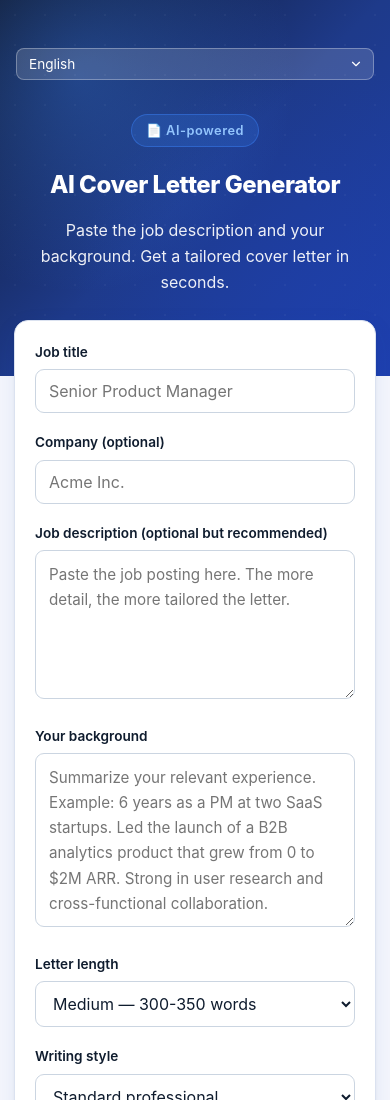
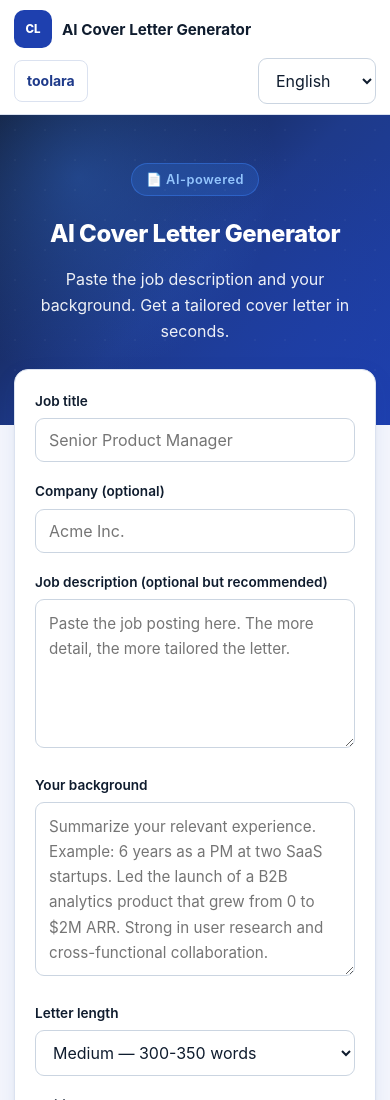
Before and after one commit to lvyafei2026-coder/ai-cover-letter-generator, a website: page public/index.html in a window 390 px wide. Shown: the top 1100 px of the page. Drawn offline with Linux system fonts and the light colour scheme.

Commit message:
Add Toolara site navigation

```diff
--- a/public/css/style.css
+++ b/public/css/style.css
@@ -107,3 +107,19 @@ li { margin-bottom: 8px; line-height: 1.65; }
   .card { padding: 20px; }
   .row { flex-direction: column; gap: 0; }
 }
+/* Toolara site navigation */
+.site-header { position: relative; z-index: 10; background: rgba(255,255,255,0.96); border-bottom: 1px solid var(--border, #e2e8f0); }
+.site-header-inner { max-width: 1120px; min-height: 68px; margin: 0 auto; padding: 10px 20px; display: flex; align-items: center; justify-content: space-between; gap: 20px; }
+.site-brand { min-width: 0; display: flex; align-items: center; gap: 10px; color: var(--text, #0f1c2e); text-decoration: none; font-weight: 700; }
+.site-brand-mark { width: 38px; height: 38px; flex: 0 0 38px; display: grid; place-items: center; border-radius: 10px; background: var(--accent, #2563eb); color: #fff; font-size: 0.72rem; font-weight: 800; }
+.site-brand-name { font-size: 0.95rem; line-height: 1.25; }
+.site-nav { display: flex; align-items: center; gap: 10px; }
+.site-nav-link { padding: 8px 12px; border: 1px solid var(--border, #e2e8f0); border-radius: 8px; background: #fff; color: var(--accent-dark, var(--accent, #1d4ed8)); text-decoration: none; white-space: nowrap; font-size: 0.875rem; font-weight: 650; transition: background 0.15s, border-color 0.15s; }
+.site-nav-link:hover { background: var(--bg, #f8fafc); border-color: var(--accent, #2563eb); }
+.site-nav select { width: auto; min-width: 120px; margin: 0; }
+@media (max-width: 560px) {
+  .site-header-inner { min-height: 0; padding: 10px 14px; flex-wrap: wrap; gap: 10px; }
+  .site-brand { flex: 1 1 100%; }
+  .site-nav { width: 100%; justify-content: space-between; gap: 8px; }
+  .site-nav select { min-width: 118px; }
+}
--- a/public/index.html
+++ b/public/index.html
@@ -35,14 +35,14 @@
 <link rel="stylesheet" href="/css/style.css">
 </head>
 <body>
+<header class="site-header"><div class="site-header-inner"><a class="site-brand" href="/" aria-label="ai-cover-letter-generator"><span class="site-brand-mark" aria-hidden="true">CL</span><span class="site-brand-name" data-i18n="title"></span></a><nav class="site-nav" aria-label="Site navigation"><a class="site-nav-link" href="https://toolara.dev/">toolara</a><select id="langSelect" onchange="setLang(this.value)" aria-label="Language">
+      <option value="en">English</option>
+      <option value="zh">简体中文</option>
+    </select></nav></div></header>
+
 
 <header class="hero">
-  <div class="lang-switch">
-    <select id="langSelect" onchange="setLang(this.value)" aria-label="Language">
-      <option value="en">English</option>
-      <option value="zh">简体中文</option>
-    </select>
-  </div>
+
   <div class="hero-inner">
     <div class="hero-badge">📄 AI-powered</div>
     <h1 data-i18n="title">AI Cover Letter Generator</h1>
```
